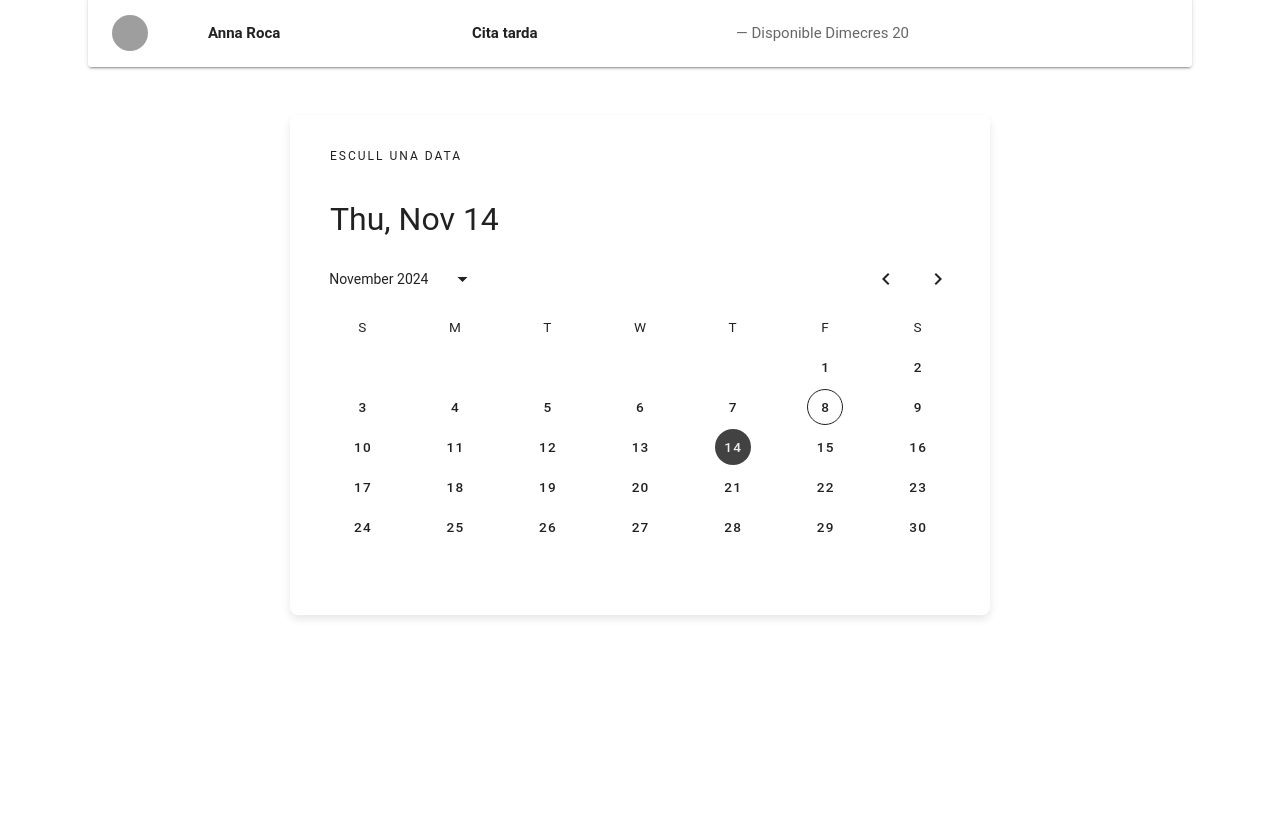
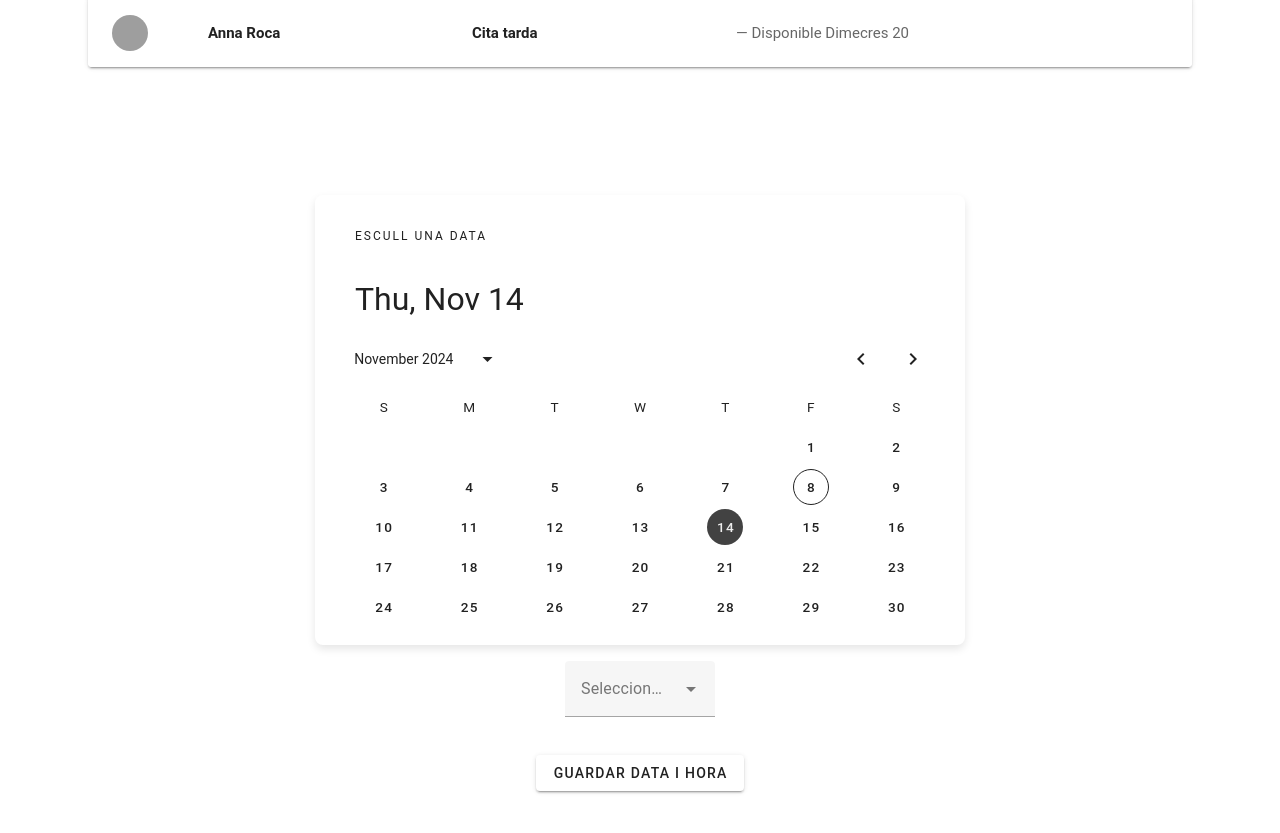
Before and after one commit to sernalab/AINAHACK, a Vue app: page /calendar-appointment in a window 1280 px wide. Shown: the part 305-1138 px from the top of the page. Before the commit the page ends 936 px from the top, so only its background shows below. Built offline with nearby package versions, Linux system fonts and the light colour scheme; grey boxes are pictures that could not be loaded.

Commit message:
added hours appointment chat

```diff
--- a/src/views/CalendarViewFromAI.vue
+++ b/src/views/CalendarViewFromAI.vue
@@ -76,7 +76,27 @@
       class="custom-date-picker"
       :title="'Escull una data'"
       :header="'Escull una data'"
+      @input="onDateSelected"
     />
+
+    <v-select
+      v-if="date"
+      v-model="time"
+      :items="timeOptions"
+      label="Selecciona la hora"
+      placeholder="HH:mm"
+      class="mt-4 custom-time-select"
+      @change="onTimeSelected"
+    />
+
+    <v-btn
+      v-if="date"
+      @click="toggleComplete"
+      :class="{ 'completed-button': isComplete }"
+      class="mt-4"
+    >
+      {{ isComplete ? "Cita guardada" : "Guardar Data i Hora" }}
+    </v-btn>
   </v-container>
 </template>
 
@@ -85,6 +105,8 @@ import { ref } from "vue";
 import { useRouter } from "vue-router";
 
 const date = ref(new Date(2024, 10, 14));
+const time = ref(null);
+const isComplete = ref(false);
 const router = useRouter();
 
 const messages = ref([
@@ -109,6 +131,28 @@ const expert = "Tècnic administratiu. Sol·licitud permís paternitat.";
 function goToWelcome() {
   router.push({ name: "Welcome" });
 }
+
+const timeOptions = Array.from({ length: (20 - 8 + 1) * 2 }, (_, i) => {
+  const hours = String(Math.floor(i / 2) + 8).padStart(2, "0");
+  const minutes = i % 2 === 0 ? "00" : "30";
+  return `${hours}:${minutes}`;
+});
+
+function onDateSelected(selectedDate) {
+  date.value = selectedDate;
+  time.value = null;
+  isComplete.value = false;
+}
+
+function onTimeSelected() {
+  isComplete.value = false;
+}
+
+function toggleComplete() {
+  if (date.value && time.value) {
+    isComplete.value = !isComplete.value;
+  }
+}
 </script>
 
 <style scoped>
@@ -117,8 +161,8 @@ function goToWelcome() {
 }
 
 .v-sheet {
-  width: 700px;
-  height: 500px;
+  width: 650px;
+  height: 450px;
 }
 
 .back-button {
@@ -131,6 +175,7 @@ function goToWelcome() {
   flex-direction: column;
   align-items: center;
   width: 100%;
+  margin-bottom: 80px;
 }
 
 .custom-date-picker {
@@ -138,4 +183,13 @@ function goToWelcome() {
   padding: 16px;
   box-shadow: 0 4px 8px rgba(0, 0, 0, 0.1);
 }
+
+.custom-time-select {
+  width: 150px;
+}
+
+.completed-button {
+  background-color: #6c63ff;
+  color: white;
+}
 </style>
--- a/src/views/ChatView.vue
+++ b/src/views/ChatView.vue
@@ -15,13 +15,15 @@
         >
         <v-card-text>
           <p class="intro-text">
-            Aquest assistent d'IA (<span class="name-ai">CivitasIA</span>) està
-            dissenyat per resoldre dubtes comuns i oferir consells pràctics
+            El nostre assistent d'IA <span class="name-ai">CivitasIA</span>
+            està dissenyat per resoldre dubtes comuns i oferir consells pràctics
             sobre la criança. Descobreix com pot ajudar-te!
           </p>
           <ul class="feature-list">
             <li>
-              <span class="feature-title">Dies de paternitat i permisos: </span>
+              <span class="feature-title"
+                >Dies de paternitat/maternitat i permisos:
+              </span>
               <span class="feature-description"
                 >Informa't sobre els permisos disponibles per a pares i
                 mares.</span
@@ -33,6 +35,12 @@
                 >Recomanacions i bones pràctiques per a una lactància
                 saludable.</span
               >
+            </li>
+            <li>
+              <span class="feature-title"
+                >Qualsevol altre consulta relacionada amb el tràmit.
+              </span>
+              <span class="feature-description"></span>
             </li>
           </ul>
         </v-card-text>
@@ -160,6 +168,16 @@ export default {
   background-color: #2b5876;
 } */
 
+.v-card-title {
+  padding: 0;
+  font-size: 1.5rem;
+  margin-bottom: 10px;
+}
+
+.v-card-text {
+  padding: 0;
+}
+
 .input-chat {
   background-color: #ecebff;
 }
@@ -251,7 +269,8 @@ export default {
 }
 
 .feature-list li {
-  margin: 16px 0;
+  margin-left: 20px;
+  margin-top: 16px;
 }
 
 .feature-title {
```
